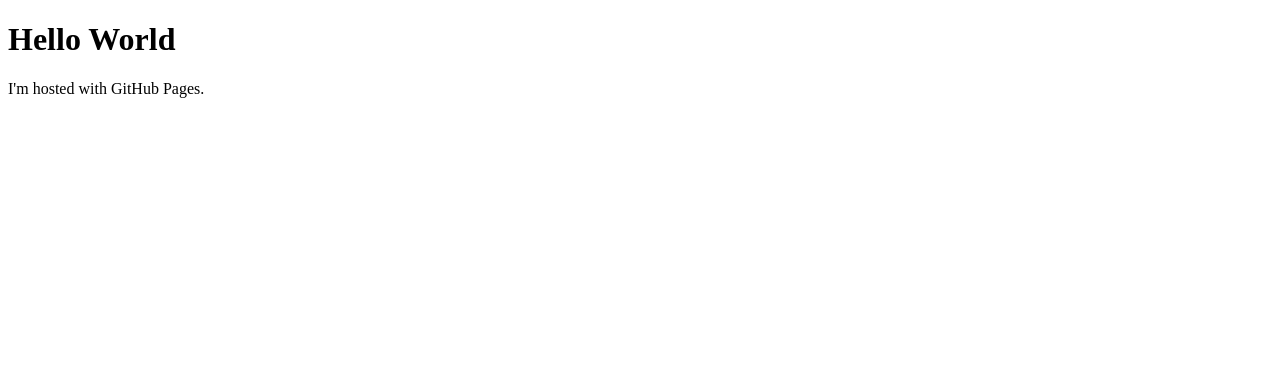
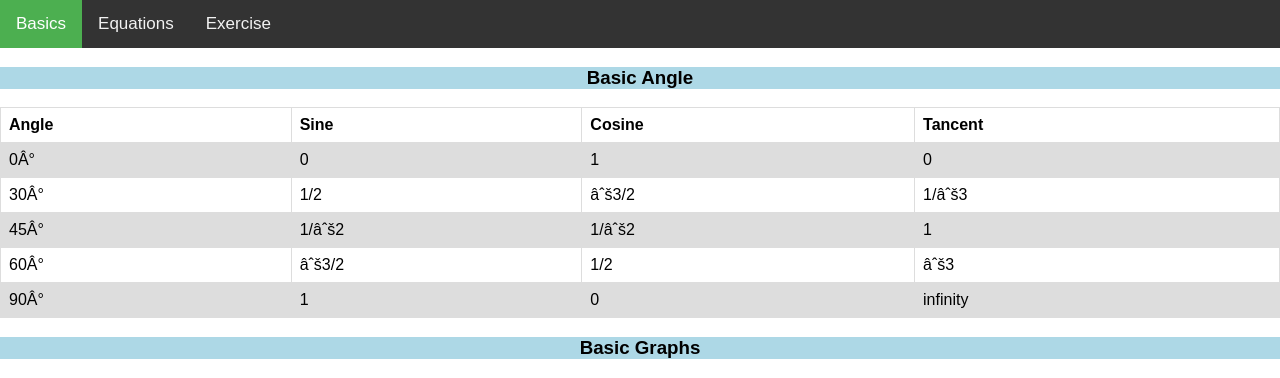
Before and after one commit to sirammani/sirammani.github.io, a plain HTML site: page index.html in a window 1280 px wide. Shown: the top 378 px of the page. Drawn offline with Linux system fonts and the light colour scheme.

Commit message:
Update index.html

```diff
--- a/index.html
+++ b/index.html
@@ -1,7 +1,158 @@
-<!DOCTYPE html>
 <html>
+
+<head>
+
+  <title>Trigonometry</title>
+  <link rel="icon" href="cso_gdpr_data_privacy_by_ipopba_gettyimages-1150199939_2400x1600-100808201-large.jpg" type="image/gif" sizes="16x16">
+
+
+  <meta name="author" content="M.Sriram">
+  <meta name="description" content="This Website provides a knowladge about data privacy and ethical usage of software">
+  <meta name="viewport" content="width=device-width, initial-scale=1.0">
+  <meta charset="utf-utf-8">
+
+
+  <style>
+
+  body {
+    margin: 0;
+    font-family: Arial, Helvetica, sans-serif;
+  }
+
+  .topnav {
+    overflow: hidden;
+    background-color: #333;
+  }
+
+  .topnav a {
+    float: left;
+    color: #f2f2f2;
+    text-align: center;
+    padding: 14px 16px;
+    text-decoration: none;
+    font-size: 17px;
+  }
+
+  .topnav a:hover {
+    background-color: #ddd;
+    color: black;
+  }
+
+  .topnav a.active {
+    background-color: #4CAF50;
+    color: white;
+  }
+
+
+  table {
+    font-family: arial, sans-serif;
+    border-collapse: collapse;
+    width: 100%;
+  }
+
+  td, th {
+    border: 1px solid #dddddd;
+    text-align: left;
+    padding: 8px;
+  }
+
+  tr:nth-child(even) {
+    background-color: #dddddd;
+  }
+
+  div.a {
+    text-align: center;
+  }
+
+  div.b {
+    text-align: left;
+  }
+
+  div.c {
+    text-align: right;
+  }
+
+  div.d {
+    text-align: justify;
+  }
+
+
+</style>
+
+</head>
+
+
+
 <body>
-<h1>Hello World</h1>
-<p>I'm hosted with GitHub Pages.</p>
+  <div class="topnav">
+  <a class="active" href="#home">Basics</a>
+  <a href="Equation.html">Equations</a>
+  <a href="example.html">Exercise</a>
+
+
+
+</div>
+
+<div style="background-color:lightblue" class="a">
+  <h3>Basic Angle</h3>
+</div>
+
+<table>
+  <tr>
+    <th>Angle</th>
+    <th>Sine</th>
+    <th>Cosine</th>
+    <th>Tancent</th>
+  </tr>
+  <tr>
+    <td>0°</td>
+    <td>0</td>
+    <td>1</td>
+    <td>0</td>
+  </tr>
+  <tr>
+    <td>30°</td>
+    <td>1/2</td>
+    <td>√3/2 </td>
+    <td>1/√3</td>
+  </tr>
+  <tr>
+    <td>45°</td>
+    <td>1/√2</td>
+    <td>1/√2</td>
+    <td>1</td>
+  </tr>
+  <tr>
+    <td>60°</td>
+    <td>√3/2</td>
+    <td>1/2</td>
+    <td>√3</td>
+  </tr>
+  <tr>
+    <td>90°</td>
+    <td>1</td>
+    <td>0</td>
+    <td>infinity</td>
+  </tr>
+
+</table>
+
+
+<div style="background-color:lightblue" class="a">
+  <h3>Basic Graphs</h3>
+</div>
+
+
+<div class="row">
+  <div class="column">
+    <img src="s.jpg" alt="Snow" style="width:100%">
+  </div>
+  <div class="column">
+    <img src="c.jpg" alt="Forest" style="width:100%">
+  </div>
+  <div class="column">
+    <img src="tan.webp" alt="Forest" style="width:100%">
+  </div>
 </body>
+
 </html>
```
